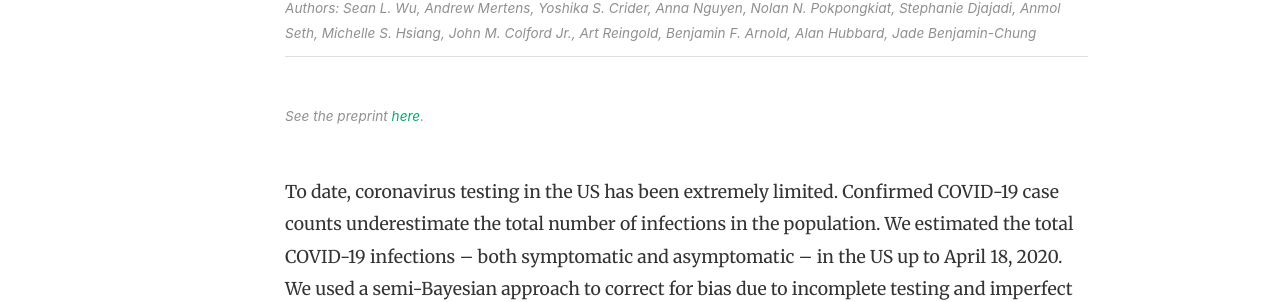
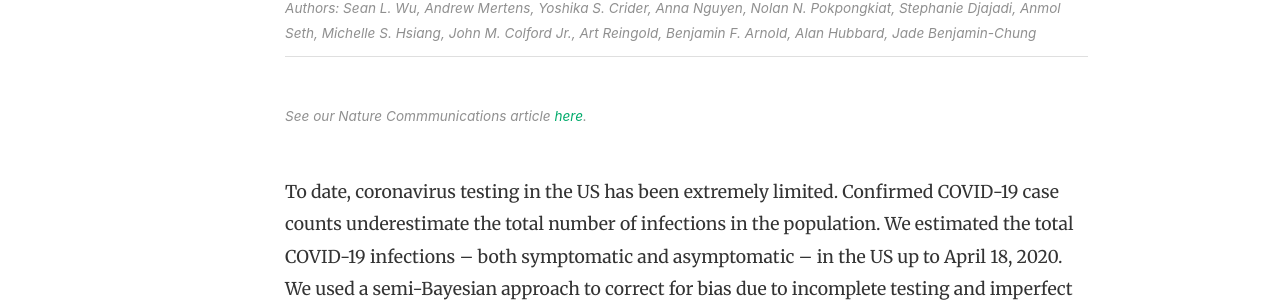
Before and after one commit to covid19epi/stats, a Jekyll site: the page built from _posts/2020-04-05-home.md, in a window 1280 px wide and 900 px high. Shown: the part 368-670 px from the top of the window. Built offline with Jekyll 4.4.1, drawn with Linux system fonts in a browser that asks for light colours; nearby versions of some CDN libraries; comment, search, counter and statistics services are not loaded.

Commit message:
add nature comms url

```diff
--- a/_posts/2020-04-05-home.md
+++ b/_posts/2020-04-05-home.md
@@ -15,7 +15,7 @@
 </div>
 
 <div class="post-top-meta">
-	<span style="font-size: 0.85rem; font-style: italic; border-bottom: 0px solid rgba(0, 0, 0, .125); margin-bottom: 5px; padding-bottom: 10px; font-family: -apple-system,BlinkMacSystemFont,'Segoe UI',Roboto,'Helvetica Neue',Arial,sans-serif,'Apple Color Emoji','Segoe UI Emoji','Segoe UI Symbol','Noto Color Emoji';">See the preprint <a href="https://www.medrxiv.org/content/10.1101/2020.05.12.20091744v1">here</a>.</span>
+	<span style="font-size: 0.85rem; font-style: italic; border-bottom: 0px solid rgba(0, 0, 0, .125); margin-bottom: 5px; padding-bottom: 10px; font-family: -apple-system,BlinkMacSystemFont,'Segoe UI',Roboto,'Helvetica Neue',Arial,sans-serif,'Apple Color Emoji','Segoe UI Emoji','Segoe UI Symbol','Noto Color Emoji';">See our <i>Nature Commmunications</i> article <a href="https://www.nature.com/articles/s41467-020-18272-4">here</a>.</span>
 </div>
 
 
```
Also changed, not shown: _pages/about.md (+1 -1 lines).
